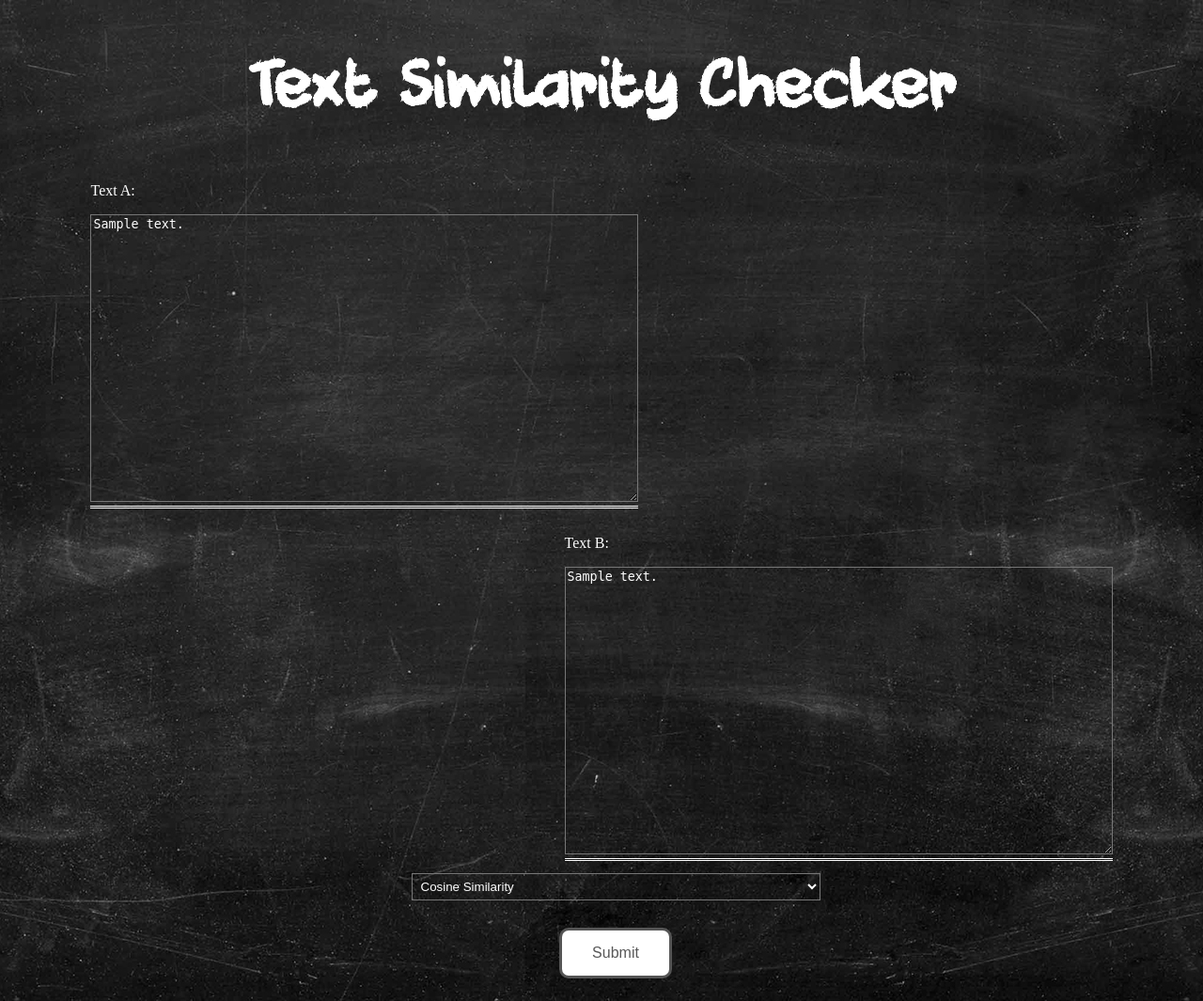
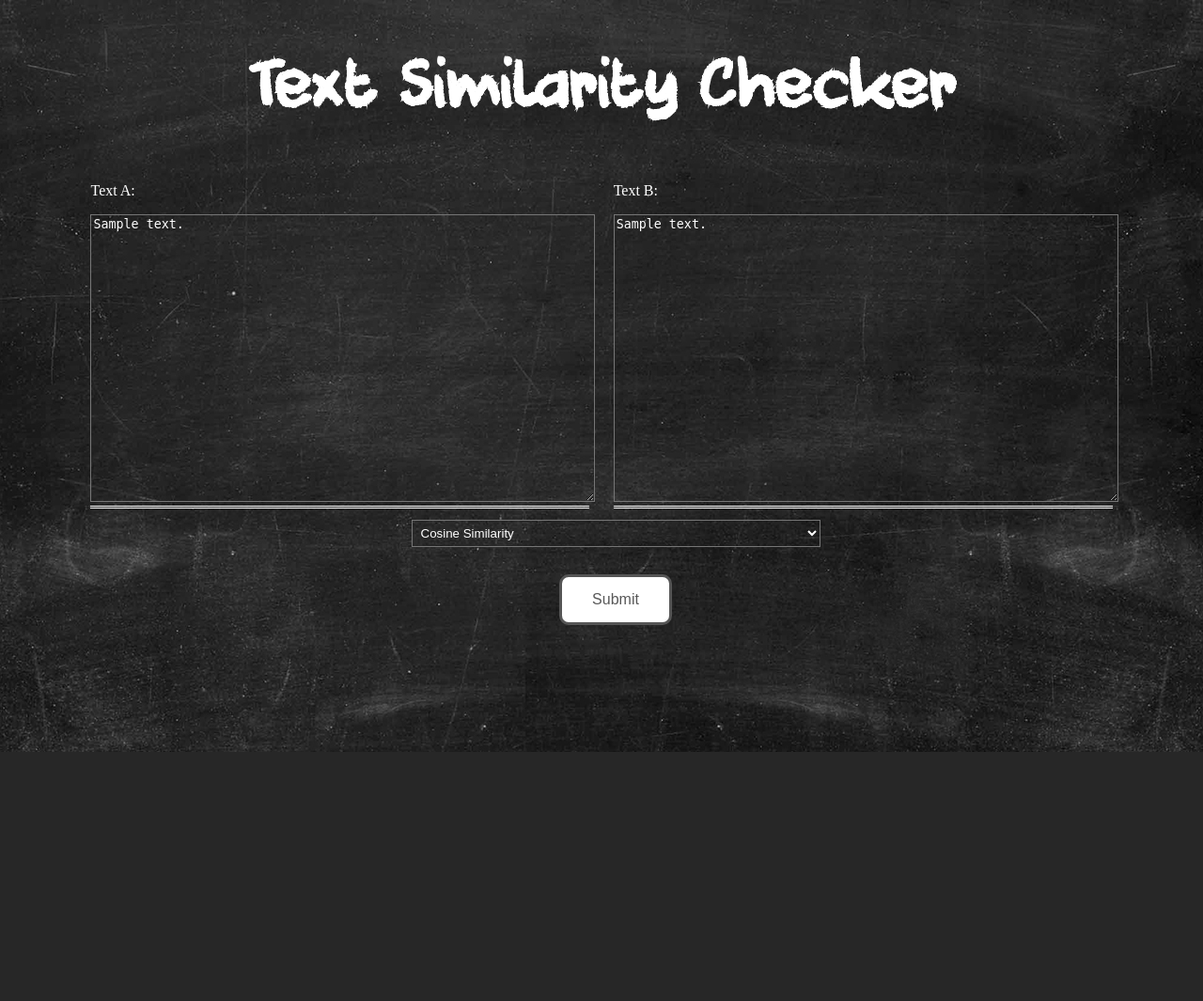
Before and after one commit to sisgandarli/text-similarity-checker-system, a Flask app: template templates/index.html in a window 1280 px wide. Shown: the whole page at 94% size. After the commit the page ends 800 px from the top, so only its background shows below. Run offline with Flask 2, Linux system fonts and the light colour scheme; the template is opened without the code that fills it: most values are stand-ins (such as "Sample title", 1, 10 or a date in 2020).

Commit message:
Add files via upload

```diff
--- a/templates/index.html
+++ b/templates/index.html
@@ -8,13 +8,13 @@
 <body>
     <h1 class="head-text" style="font-size:65px; text-align:center; ">Text Similarity Checker</h1>
     <form action="/" method="post" id="checker-ui">
-        <div class="checker-text-left">
+        <div style="width: 42%" class="checker-text-left">
             <p>Text A:</p>
-            <textarea rows="20" cols="70" name="text_a" required >{{text_a}}</textarea><br>
+            <textarea rows="20" cols="70" style="width: 100%" name="text_a" required >{{text_a}}</textarea><br>
         </div>
-        <div class="checker-text-right">
+        <div style="width: 42%" class="checker-text-right">
             <p>Text B:</p>
-            <textarea rows="20" cols="70" name="text_b" required>{{text_b}}</textarea><br>
+            <textarea rows="20" cols="70" style="width: 100%" name="text_b" required>{{text_b}}</textarea><br>
         </div>
 		<div class="footer">
             <div class="checker-combobox-method">
```
Also changed, not shown: templates/result.html (+4 -4 lines).
